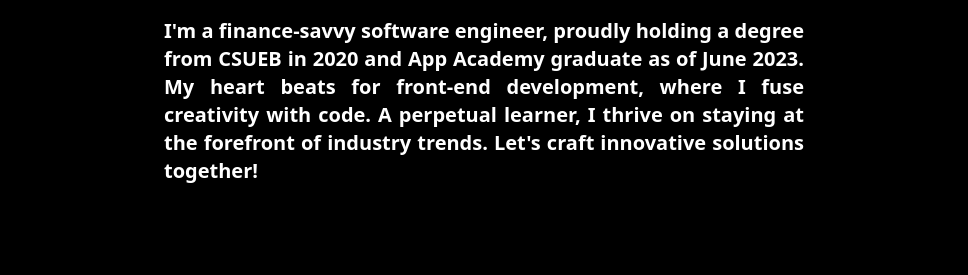
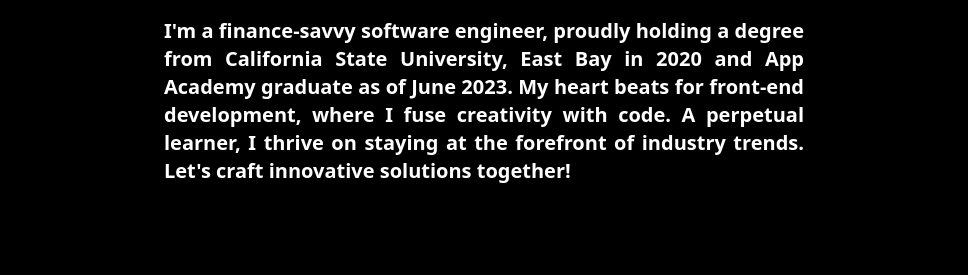
Before and after one commit to FrancisHuynh95/FrancisHuynh.github.io, a website: page src/index.html in a window 1280 px wide. Shown: the part 525-800 px from the top of the page, without its empty margins (156-1124 px from the left). Drawn offline with nearby package versions, Linux system fonts and the light colour scheme.

Commit message:
rewrote some part of about me

```diff
--- a/src/index.html
+++ b/src/index.html
@@ -31,7 +31,7 @@
             <img class="px-4 sm:h-2/6 sm:w-2/6 rounded-xl" src="../assets/profile2.png" alt="..." />
             <!-- <p class="max-w-xl text-white"> -->
             <p class=" m-auto px-8 text-xl md:w-4/6 md:px-0 font-semibold lg:w-3/6 text-white text-justify">
-                I'm a finance-savvy software engineer, proudly holding a degree from CSUEB in 2020 and App Academy
+                I'm a finance-savvy software engineer, proudly holding a degree from California State University, East Bay in 2020 and App Academy
                 graduate as of June 2023. My heart beats for front-end development, where I fuse creativity with code. A
                 perpetual learner, I thrive on staying at the forefront of industry trends. Let's craft innovative
                 solutions together!
@@ -114,7 +114,6 @@
 
     <!-- Contact Me -->
 
-
     <section id="contacts" class="hidden1 grid min-h-screen place-items-center content-center">
         <div class="flex flex-col gap-8 w-screen">
             <p class="text-white text-6xl text-center">Social Media</p>
@@ -136,9 +135,6 @@
     <!-- test modal -->
 
     <!-- Modal toggle -->
-
-
-
     <!-- Main modal HeirCNC -->
     <div id="heirCNC" data-modal-backdrop="static" tabindex="-1" aria-hidden="true"
         class="hidden overflow-y-auto overflow-x-hidden fixed top-0 right-0 left-0 z-50 justify-center items-center w-full md:inset-0 h-[calc(100%-1rem)] max-h-full">
```
